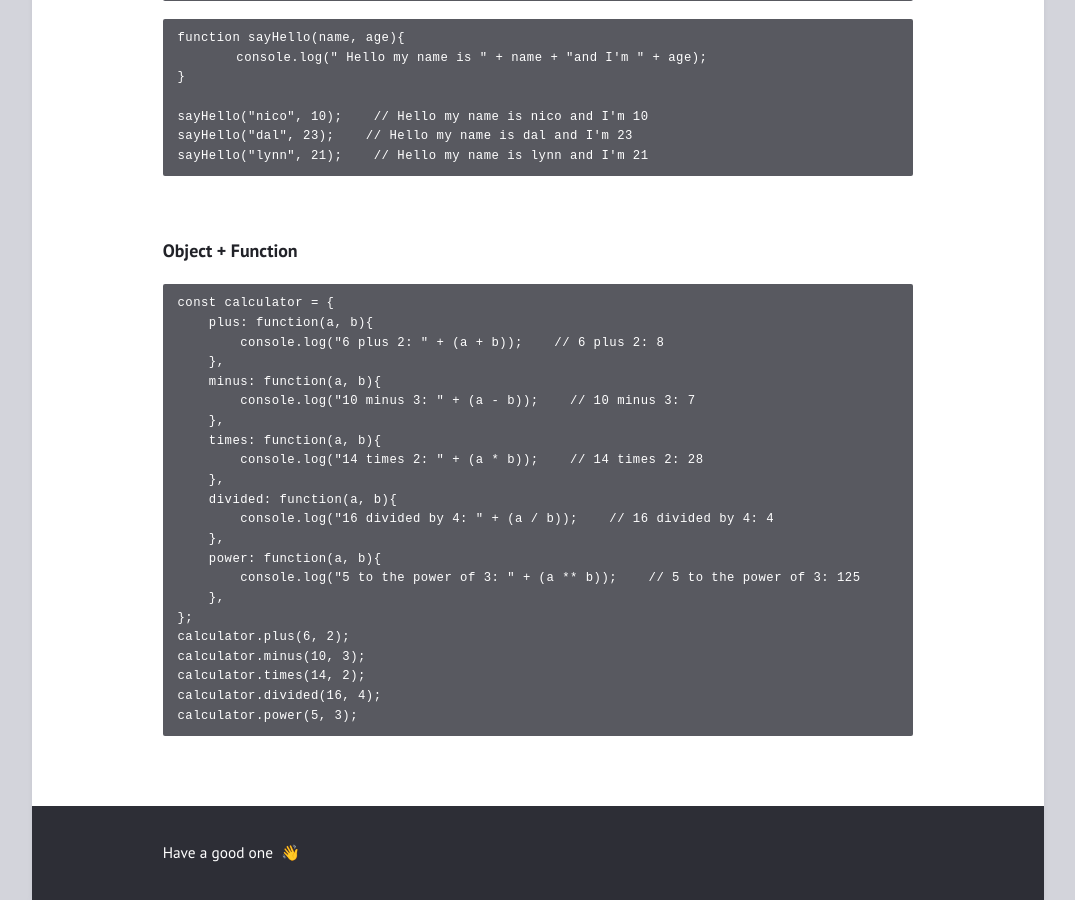
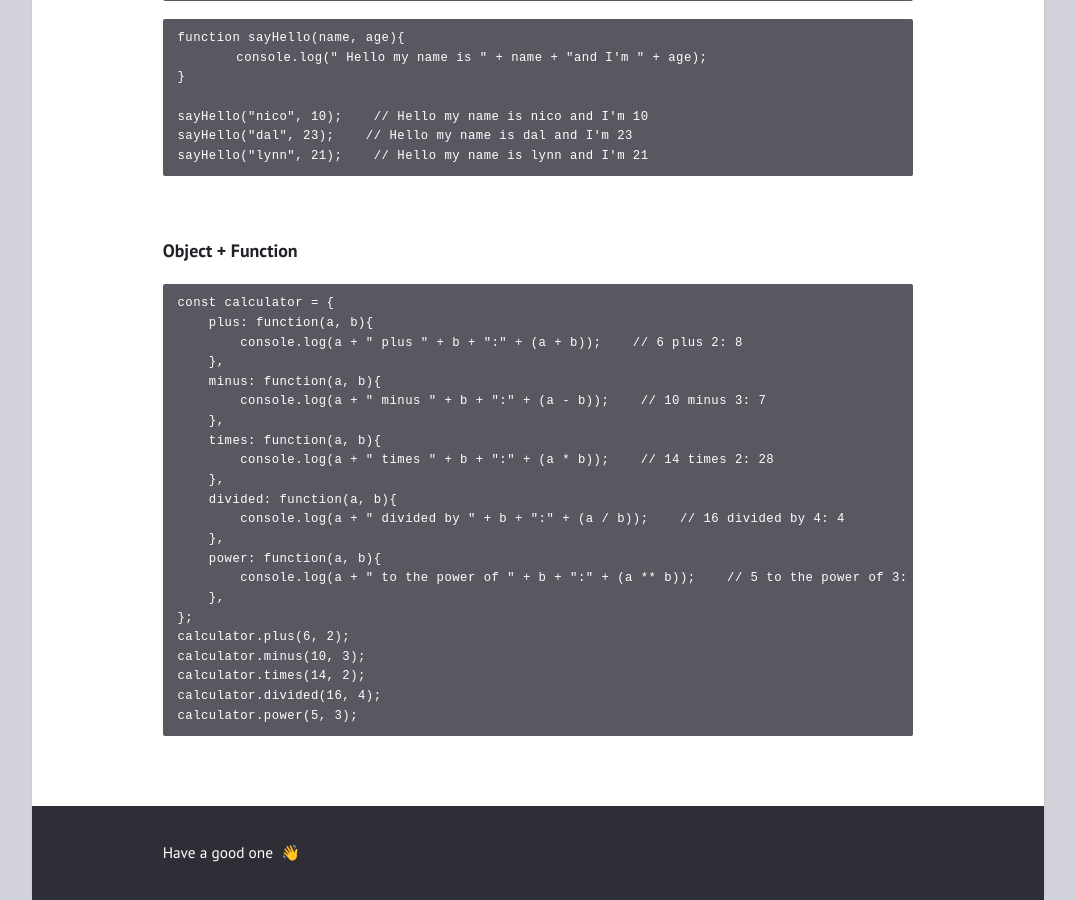
Before and after one commit to feb-dain/feb-dain.github.io, a Jekyll site: the page built from _posts/2022-09-13-array-object-and-function.md, in a window 1280 px wide and 900 px high, scrolled down 1742 px. Shown: the whole window, without its empty margins (102-1177 px from the left). Built offline with Jekyll 4.4.1, drawn with Linux system fonts in a browser that asks for light colours; comment, search, counter and statistics services are not loaded.

Commit message:
Update 2022-09-13-array-object-and-function.md

````diff
--- a/_posts/2022-09-13-array-object-and-function.md
+++ b/_posts/2022-09-13-array-object-and-function.md
@@ -97,19 +97,19 @@ sayHello("lynn", 21);    // Hello my name is lynn and I'm 21
 ```
 const calculator = {
     plus: function(a, b){
-        console.log("6 plus 2: " + (a + b));    // 6 plus 2: 8
+        console.log(a + " plus " + b + ":" + (a + b));    // 6 plus 2: 8
     },
     minus: function(a, b){
-        console.log("10 minus 3: " + (a - b));    // 10 minus 3: 7
+        console.log(a + " minus " + b + ":" + (a - b));    // 10 minus 3: 7
     },
     times: function(a, b){
-        console.log("14 times 2: " + (a * b));    // 14 times 2: 28
+        console.log(a + " times " + b + ":" + (a * b));    // 14 times 2: 28
     },
     divided: function(a, b){
-        console.log("16 divided by 4: " + (a / b));    // 16 divided by 4: 4
+        console.log(a + " divided by " + b + ":" + (a / b));    // 16 divided by 4: 4
     },
     power: function(a, b){
-        console.log("5 to the power of 3: " + (a ** b));    // 5 to the power of 3: 125
+        console.log(a + " to the power of " + b + ":" + (a ** b));    // 5 to the power of 3: 125
     },
 };
 calculator.plus(6, 2);
````
